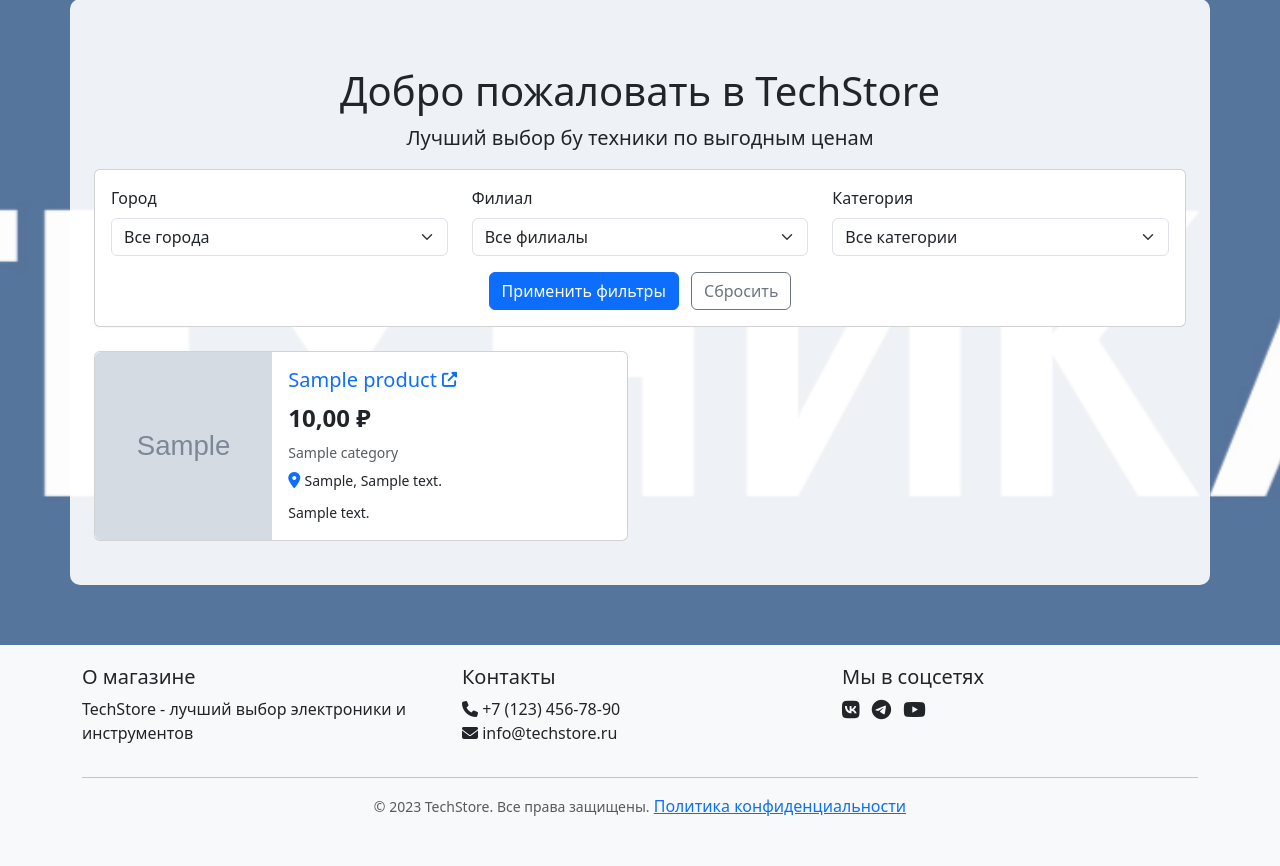
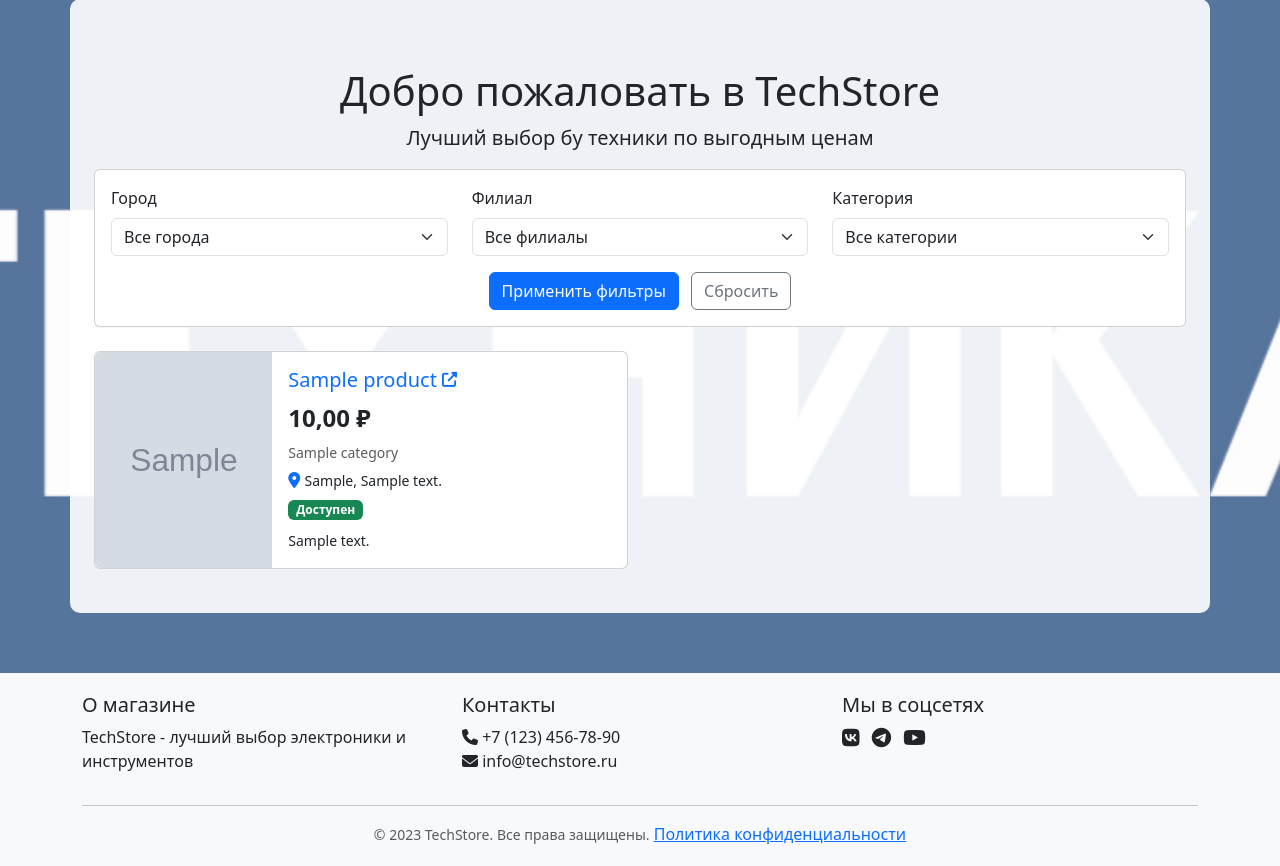
Before and after one commit to NikolayChegivarov/TechnologyStore, a Django app: page / in a window 1280 px wide. Shown: the part 101-967 px from the top of the page. Before the commit the page ends 917 px from the top, so only its background shows below. Run offline with Django 5.2, Linux system fonts and the light colour scheme; tables that the repository leaves empty hold one stand-in row (values such as "Sample post"); grey boxes marked "Sample" are stand-in pictures; parts of the project's set-up code (start-up, migrations or seed data) failed here and were passed over.

Commit message:
установлен счетчик изабранного и на домашней странице

```diff
--- a/store_app/templates/base.html
+++ b/store_app/templates/base.html
@@ -54,14 +54,18 @@
             border-radius: 50%;
         }
 
-        .cart-counter {
+        .favorite-counter {
+            position: relative;
+        }
+
+        .favorite-counter .badge {
             position: absolute;
             top: -5px;
             right: -5px;
             font-size: 12px;
         }
 
-        .favorite-counter {
+        .nav-link {
             position: relative;
         }
     </style>
@@ -93,9 +97,9 @@
                         <li class="nav-item favorite-counter">
                             <a class="nav-link" href="{% url 'favorites' %}" title="Избранное">
                                 <i class="fas fa-star"></i>
-                                {% if favorite_count > 0 %}
-                                <span class="cart-counter badge bg-warning text-dark">{{ favorite_count }}</span>
-                                {% endif %}
+                                <span class="badge bg-warning text-dark" id="global-favorite-counter">
+                                    {% if favorite_count > 0 %}{{ favorite_count }}{% endif %}
+                                </span>
                             </a>
                         </li>
 
@@ -202,10 +206,31 @@
                 return new bootstrap.Tooltip(tooltipTriggerEl)
             });
 
-            // Обновление счетчика избранного при загрузке страницы
-            if (typeof updateFavoriteCounter === 'function') {
-                updateFavoriteCounter();
-            }
+            // Функция для обновления счетчика избранного
+            window.updateFavoriteCounter = function(count) {
+                const counter = document.getElementById('global-favorite-counter');
+                counter.textContent = count;
+                if (count > 0) {
+                    counter.style.display = 'inline-block';
+                } else {
+                    counter.style.display = 'none';
+                }
+            };
+
+            // Загрузка количества избранных товаров при загрузке страницы
+            {% if user.is_authenticated and user.role == 'CUSTOMER' %}
+                fetch('{% url "favorites" %}')
+                    .then(response => response.text())
+                    .then(html => {
+                        // Создаем временный элемент для парсинга HTML
+                        const temp = document.createElement('div');
+                        temp.innerHTML = html;
+
+                        // Находим количество товаров в избранном
+                        const favoritesCount = temp.querySelectorAll('.favorite-btn').length;
+                        updateFavoriteCounter(favoritesCount);
+                    });
+            {% endif %}
         });
     </script>
 
--- a/store_app/templates/home.html
+++ b/store_app/templates/home.html
@@ -99,6 +99,11 @@
                                                 <i class="fas fa-map-marker-alt text-primary"></i>
                                                 <small>{{ product.store.city }}, {{ product.store.address }}</small>
                                             </p>
+                                            <p class="card-text mb-1">
+                                                <span class="badge bg-{% if product.available %}success{% else %}danger{% endif %}">
+                                                    {% if product.available %}Доступен{% else %}Нет в наличии{% endif %}
+                                                </span>
+                                            </p>
                                             {% if product.description %}
                                                 <p class="card-text mt-2">
                                                     <small>{{ product.description|truncatechars:150 }}</small>
@@ -130,12 +135,12 @@
 {% endblock %}
 
 {% block extra_js %}
-<script src="https://code.jquery.com/jquery-3.6.0.min.js"></script>
 <script>
 $(document).on('click', '.favorite-btn', function() {
     const btn = $(this);
     const productId = btn.data('product-id');
     const csrfToken = $('input[name="csrfmiddlewaretoken"]').val() || '{{ csrf_token }}';
+    const isActive = btn.find('i').hasClass('fas');
 
     $.ajax({
         url: '{% url "toggle_favorite" %}',
@@ -149,13 +154,17 @@
         },
         success: function(data) {
             if (data.status === 'added') {
-                btn.find('i').removeClass('far').addClass('fas').css('color', '#ffc107');
+                btn.find('i').removeClass('far').addClass('fas');
+                btn.data('initial-state', 'active');
             } else if (data.status === 'removed') {
-                btn.find('i').removeClass('fas').addClass('far').css('color', '');
+                btn.find('i').removeClass('fas').addClass('far');
+                btn.data('initial-state', 'inactive');
             }
 
-            // Обновляем счетчик в навигации
-            $('.cart-counter').text(data.count).toggle(data.count > 0);
+            // Обновляем глобальный счетчик избранного
+            if (typeof updateFavoriteCounter === 'function') {
+                updateFavoriteCounter(data.count);
+            }
         },
         error: function(xhr) {
             const error = xhr.responseJSON?.message || 'Произошла ошибка';
@@ -163,5 +172,20 @@
         }
     });
 });
+
+// Инициализация состояния кнопок при загрузке
+$(document).ready(function() {
+    $('.favorite-btn').each(function() {
+        const btn = $(this);
+        const initialState = btn.data('initial-state');
+        const icon = btn.find('i');
+
+        if (initialState === 'active') {
+            icon.removeClass('far').addClass('fas');
+        } else {
+            icon.removeClass('fas').addClass('far');
+        }
+    });
+});
 </script>
 {% endblock %}
```
